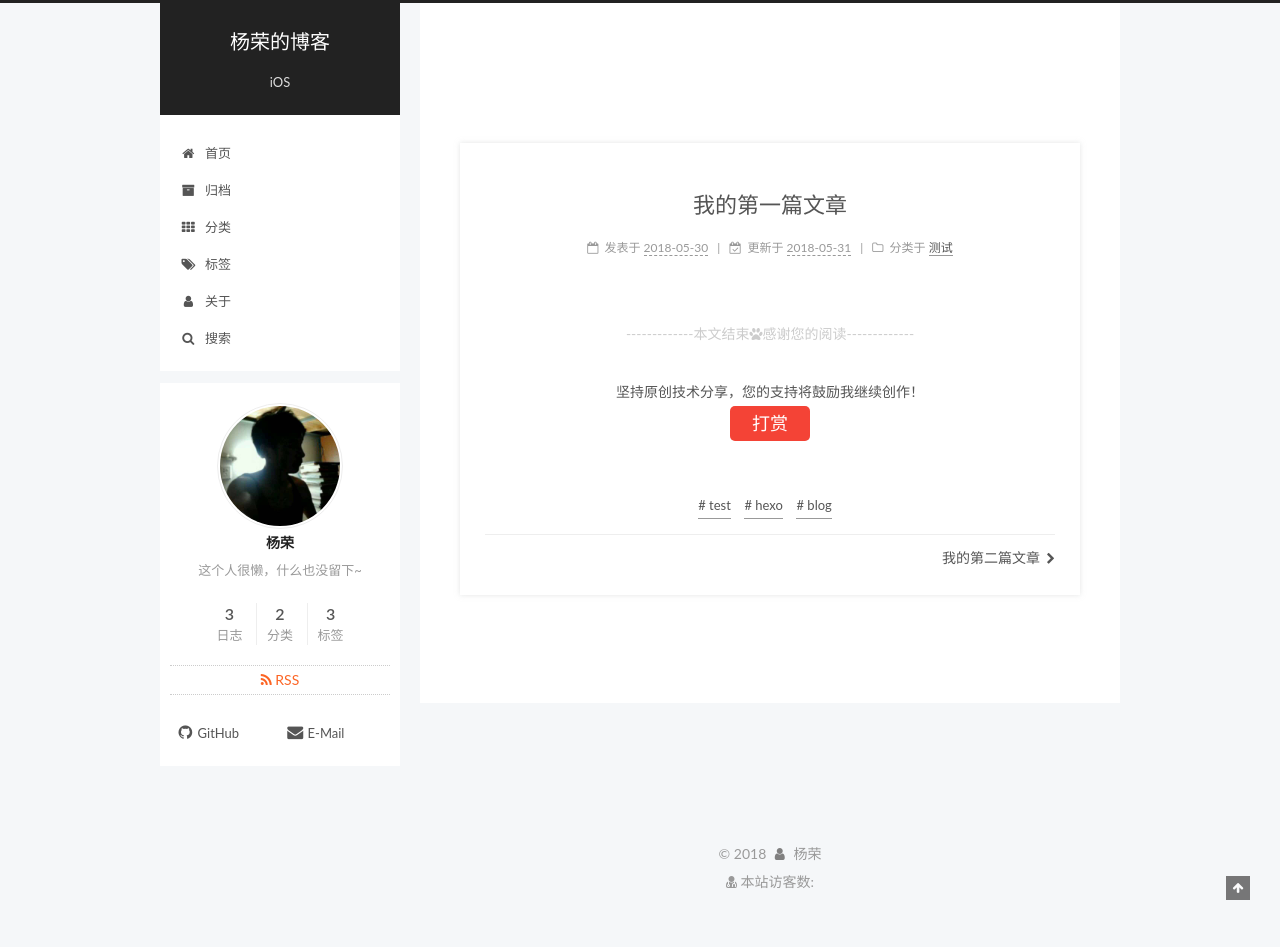
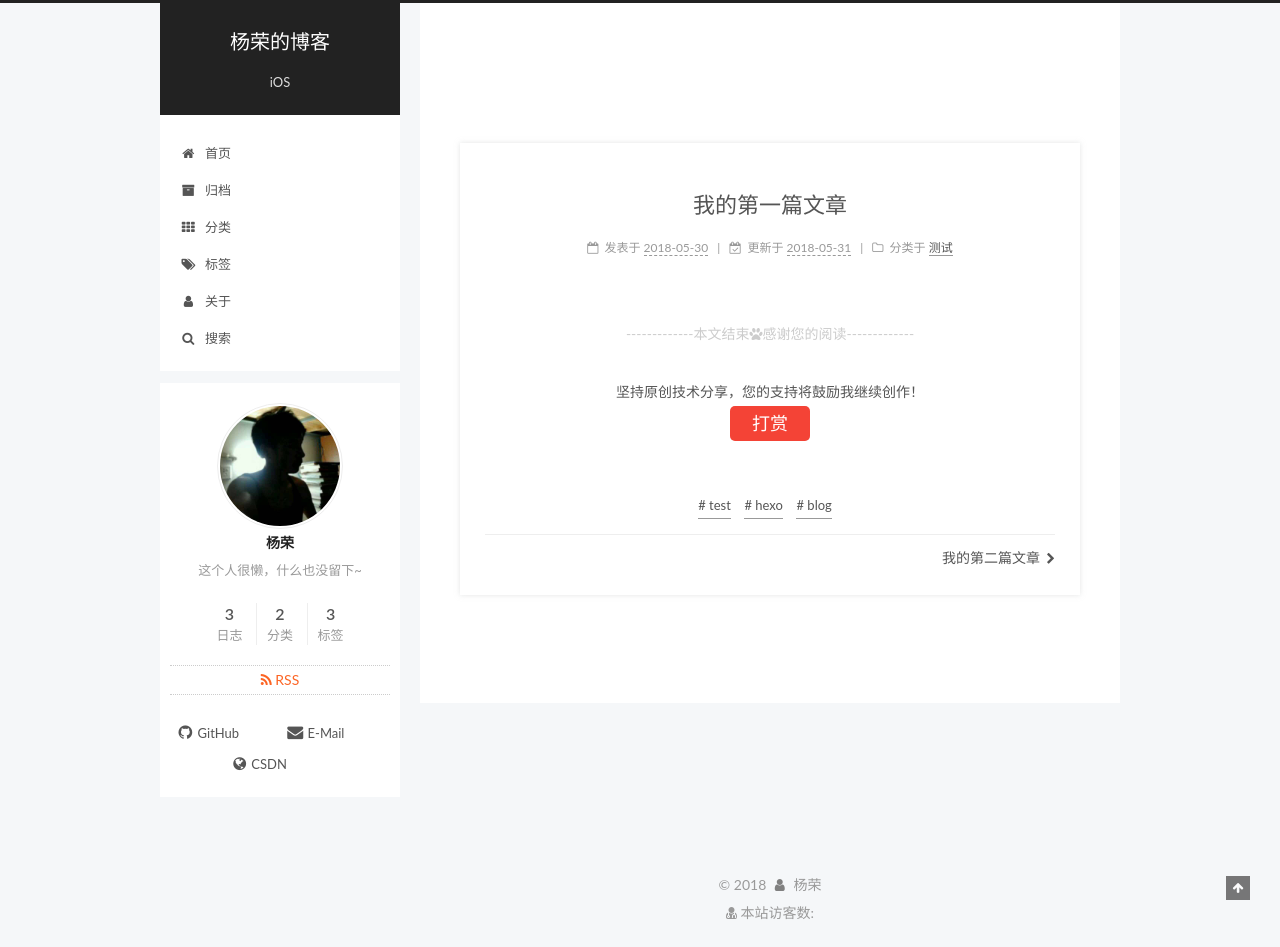
Before and after one commit to OrinYangrong/OrinYangrong.github.io, a plain HTML site: page 2018/05/30/我的第一篇文章/index.html in a window 1280 px wide. Before the commit the page ends 916 px from the top, so only its background shows below. Drawn offline with Linux system fonts and the light colour scheme; some packages are replaced by stand-ins of ours; a script that the page names is missing.

Commit message:
Site updated: 2018-08-16 18:01:20

```diff
--- a/2018/05/30/我的第一篇文章/index.html
+++ b/2018/05/30/我的第一篇文章/index.html
@@ -667,6 +667,11 @@
 
                 </span>
 
+                <span class="links-of-author-item">
+                  <a href="https://blog.csdn.net/rolandMan_" target="_blank" title="CSDN"><i class="fa fa-fw fa-globe"></i>CSDN</a>
+
+                </span>
+
             </div>
 
 
--- a/css/main.css
+++ b/css/main.css
@@ -2069,7 +2069,7 @@ img:hover {
   width: 4px;
   height: 4px;
   border-radius: 50%;
-  background: #ff606e;
+  background: #ffb64f;
 }
 .links-of-blogroll {
   font-size: 13px;
```
Also changed, not shown: 2018/05/31/我的第三篇文章/index.html (+5 -0 lines), 2018/05/31/我的第二篇文章/index.html (+5 -0 lines), about/index.html (+5 -0 lines), archives/2018/05/index.html (+5 -0 lines), archives/2018/index.html (+5 -0 lines), archives/index.html (+5 -0 lines), categories/index.html (+5 -0 lines), categories/测试/index.html (+5 -0 lines), categories/测试2/index.html (+5 -0 lines), content.json (+1 -1 lines), index.html (+5 -0 lines), tags/blog/index.html (+5 -0 lines), tags/hexo/index.html (+5 -0 lines), tags/index.html (+5 -0 lines), 1 more files.
